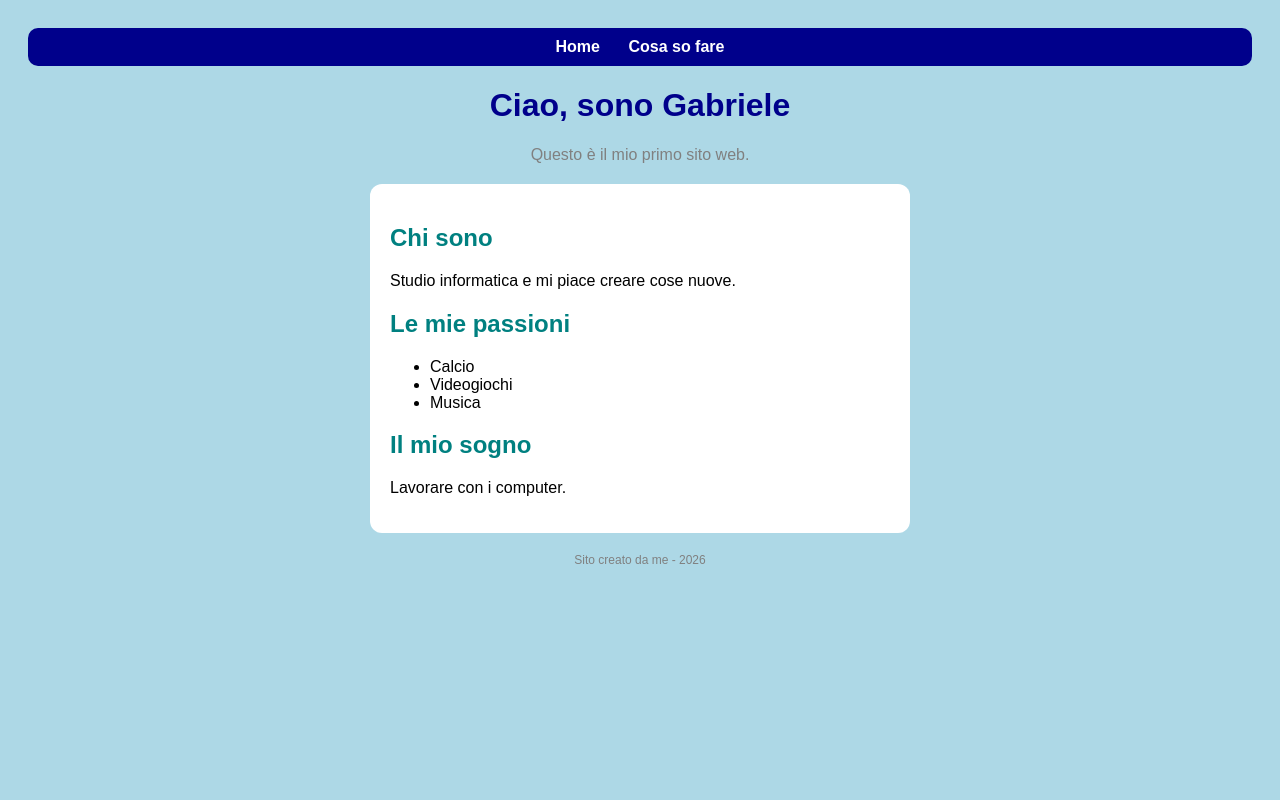
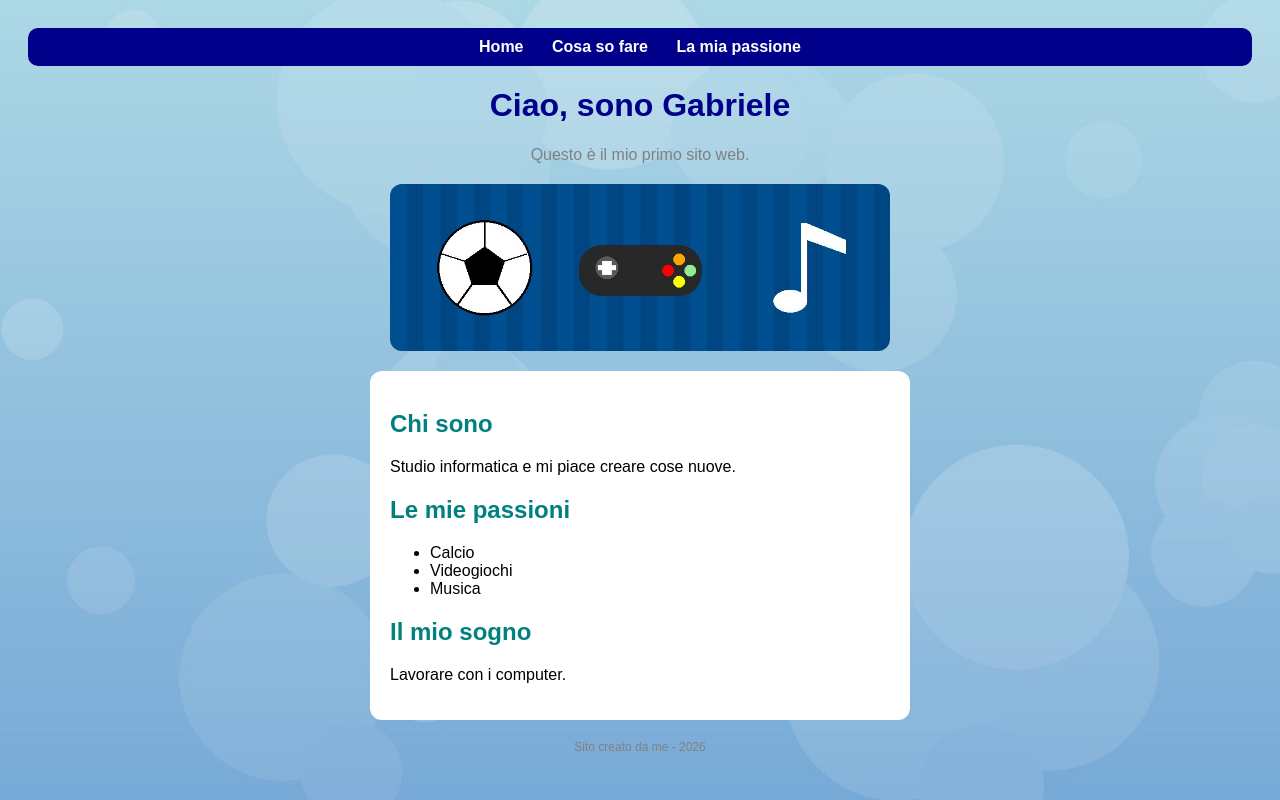
Before and after one commit to gabrielerovito/mio-sito, a plain HTML site: page index.html in a window 1280 px wide. Drawn offline with Linux system fonts and the light colour scheme.

Commit message:
Add files via upload

```diff
--- a/index.html
+++ b/index.html
@@ -10,9 +10,12 @@
   <nav class="menu">
     <a href="index.html">Home</a>
     <a href="competenze.html">Cosa so fare</a>
+    <a href="passione.html">La mia passione</a>
   </nav>
   <h1>Ciao, sono Gabriele</h1>
   <p class="sotto">Questo è il mio primo sito web.</p>
+
+  <img class="copertina" src="img/copertina.jpg" alt="Un pallone, un joystick e una nota musicale">
 
   <div class="scheda">
     <h2>Chi sono</h2>
--- a/style.css
+++ b/style.css
@@ -1,5 +1,8 @@
 body {
-  background: lightblue;
+  background-color: lightblue;
+  background-image: url("img/sfondo.jpg");
+  background-size: cover;
+  background-attachment: fixed;
   font-family: Arial, sans-serif;
   text-align: center;
   padding: 20px;
@@ -44,3 +47,37 @@ h2 {
 .menu a:hover {
   color: orange;
 }
+
+/* Animazioni */
+.menu a {
+  display: inline-block;
+  transition: transform .3s, color .3s;
+}
+.menu a:hover {
+  transform: scale(1.1);
+}
+.scheda {
+  transition: transform .3s, box-shadow .3s;
+}
+.scheda:hover {
+  transform: translateY(-4px);
+  box-shadow: 0 8px 18px rgba(0, 0, 0, .25);
+}
+.copertina {
+  display: block;
+  max-width: 100%;
+  width: 500px;
+  margin: 20px auto;
+  border-radius: 12px;
+  transition: transform .3s;
+}
+.copertina:hover {
+  transform: scale(1.05);
+}
+@keyframes entra {
+  from { opacity: 0; transform: translateY(15px); }
+  to   { opacity: 1; transform: translateY(0); }
+}
+h1 {
+  animation: entra .8s ease-out;
+}
```
Also changed, not shown: competenze.html (+1 -0 lines), passione.html (added, +31 -0 lines), img/copertina.jpg (added), img/sfondo.jpg (added).
